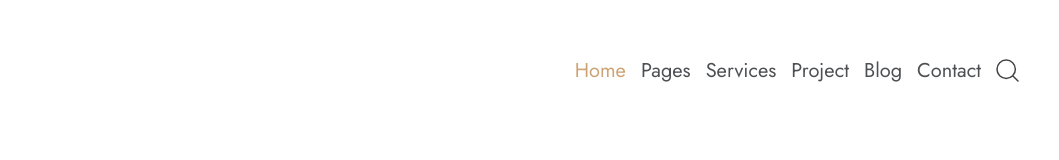
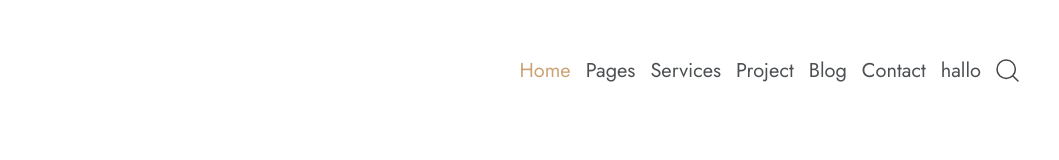
Before and after one commit to caalista/inferno-slicing, a plain HTML site: page index.html in a window 1280 px wide. Shown: the full height of the page, 221-1280 px from the left. Drawn offline with Linux system fonts and the light colour scheme.

Commit message:
update git

```diff
--- a/index.html
+++ b/index.html
@@ -28,7 +28,7 @@
             <a href="#">Project</a>
             <a href="#">Blog</a>
             <a href="#">Contact</a>
-
+            <a href=""> hallo</a>
             <img src="src/icons/search-icon.svg" alt="" />
           </div>
         </nav>
```
